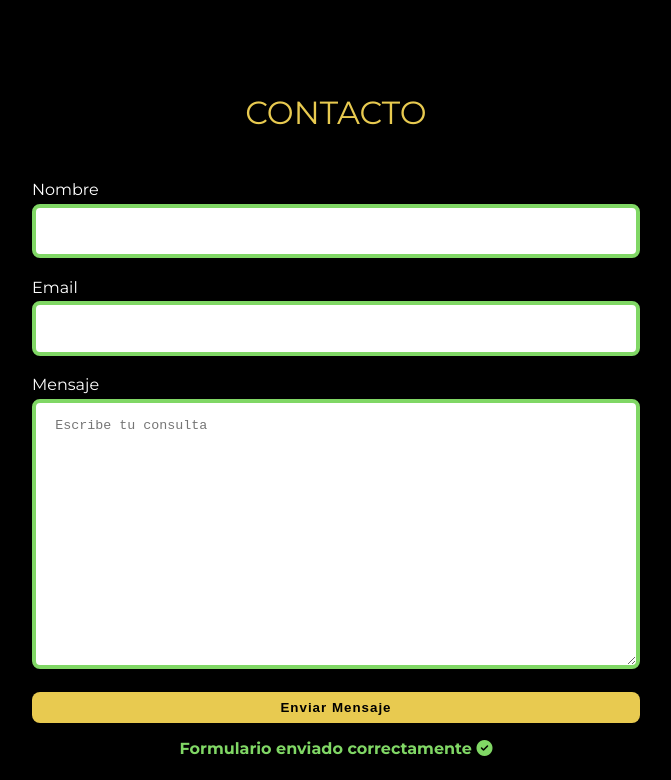
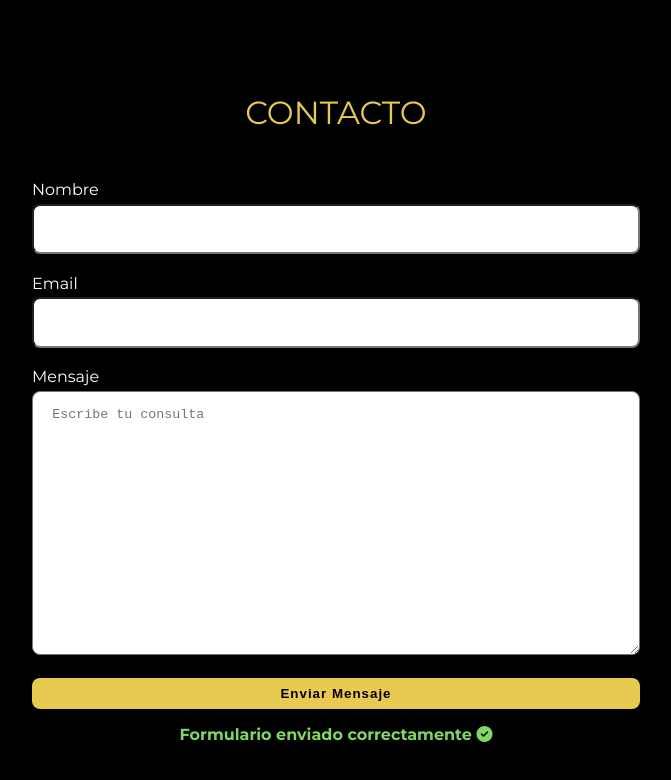
Before and after one commit to YoLoCa/Portfolio, a plain HTML site: page index.html in a window 1280 px wide. Both pictures are taken after typing "Sample", "name@example.com", "Sample" into the empty fields and a click on the button "Enviar Mensaje". Shown: the part 2633-3413 px from the top of the page, without its empty margins (304-975 px from the left). Drawn offline with Linux system fonts and the light colour scheme; a web font is replaced by a local one.

Commit message:
mejoras form

```diff
--- a/index.html
+++ b/index.html
@@ -116,7 +116,7 @@
         </section>
         <section id="contact" class="container">
                 <h2>Contacto</h2>
-                <form action="https://formsubmit.co/yolandalopezcasass@gmail.com" method="POST" id="formulario">
+                <form action="#" method="POST" id="formulario">
                     <div class="form-group">
                         <label for="nombre">Nombre</label>
                         <input type="text" name="nombre" id="nombre" class="form-control" required>
--- a/js/main.js
+++ b/js/main.js
@@ -77,6 +77,7 @@ const load = () => {
         break;
         }
     }
+    //Validación campos
     const validarCampo = (expresion, input, campo) => {
         if(expresion.test(input.value)){
             document.getElementById(campo).classList.remove('form-control-invalid');
@@ -90,17 +91,26 @@ const load = () => {
             campos[campo] = false;
         }
     }
-
+    //capturamos eventos de teclado
     inputs.forEach((input) =>{
         input.addEventListener('keyup', validarFormulario);
         input.addEventListener('blur', validarFormulario);
     });
     formulario.addEventListener('submit', (e) => {
         e.preventDefault();
-
+        //validamos que todos los campos son correcto y reseteamos si es true
         if(campos.nombre && campos.email && campos.mensaje){
             formulario.reset();
+            //quitamos bordes verdes validación inputs
+            document.querySelectorAll('.form-control').forEach((inputs)=>{
+                inputs.classList.remove('form-control-valid');
+            });
+            //Añadimos mensaje envio existoso
             document.getElementById('form-validar').classList.add('form-validar-valid');
+            //Eliminamos el mensaje pasados 3s
+            setTimeout(() => {
+                document.getElementById('form-validar').classList.remove('form-validar-valid');
+            }, 3000);
         }else{
             document.getElementById('form-validar').classList.remove('form-validar-valid');
         }
```
